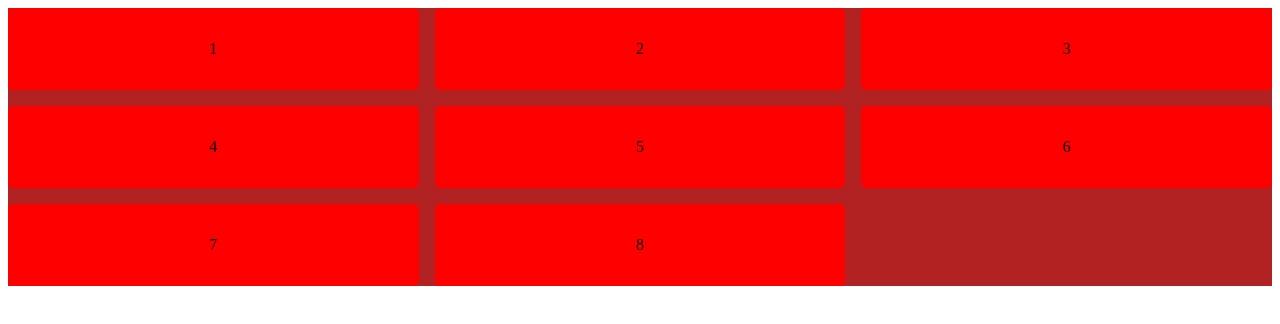
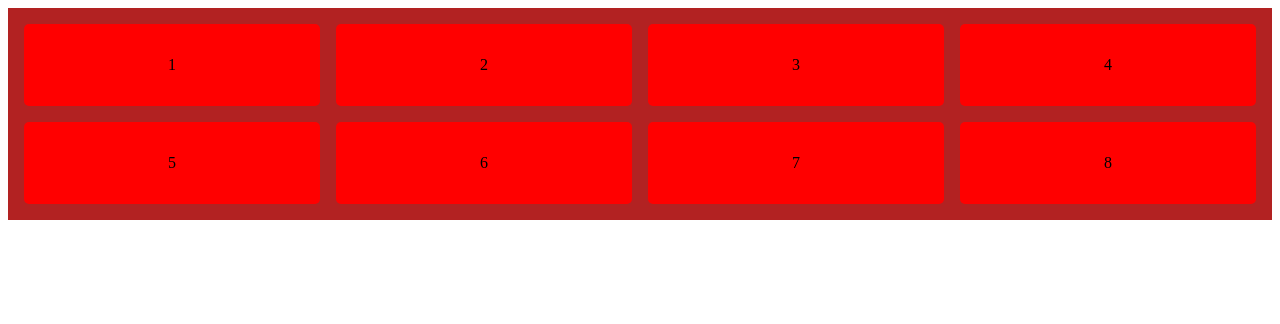
Before and after one commit to howto123/SimpleWebsite, a website: page src/index.html in a window 1280 px wide. Drawn offline with Linux system fonts and the light colour scheme.

```diff
--- a/src/global.css
+++ b/src/global.css
@@ -3,8 +3,9 @@
 @tailwind utilities;
 
 .grid-container {
+    padding: 1rem;
     display: grid;
-    grid-template-columns: auto auto auto;
+    grid-template-columns: auto auto auto auto;
     background-color: firebrick;
     grid-gap:1rem;
 }
```
Also changed, not shown: package.json (+7 -2 lines).
